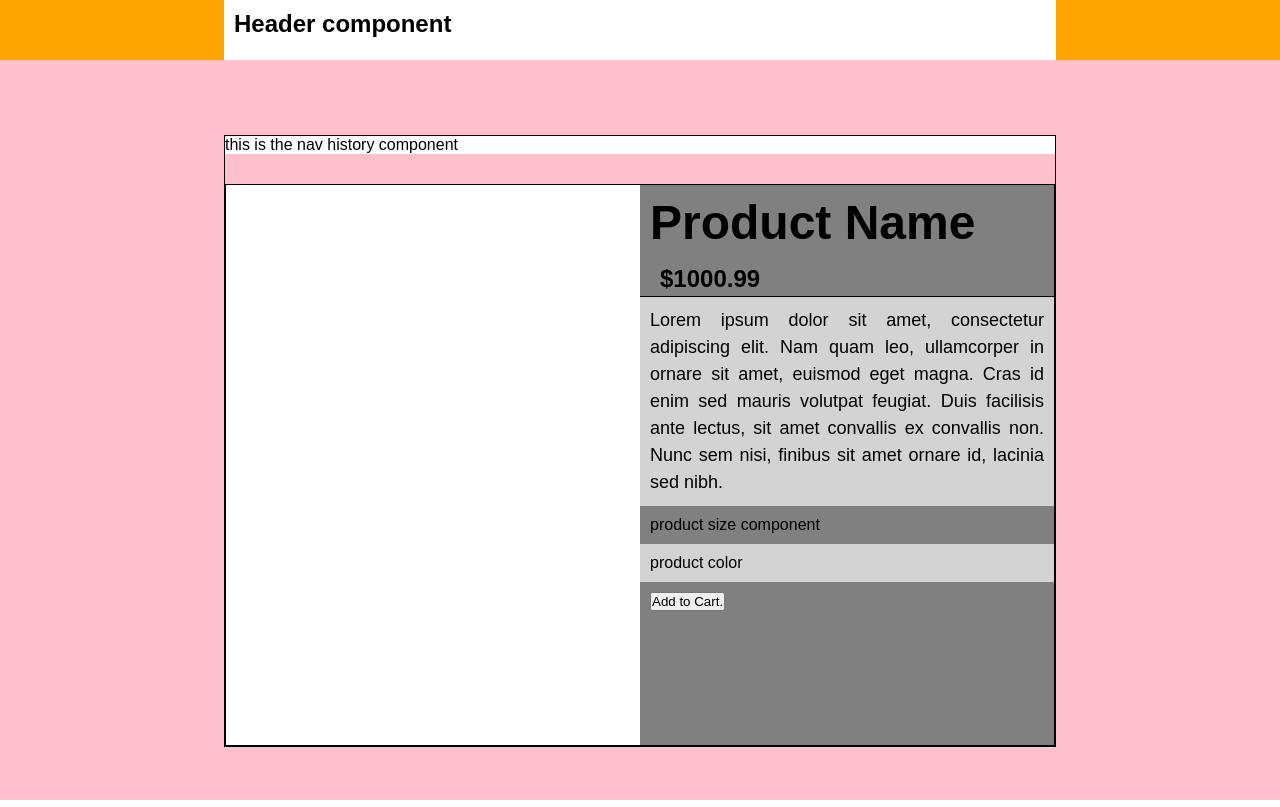
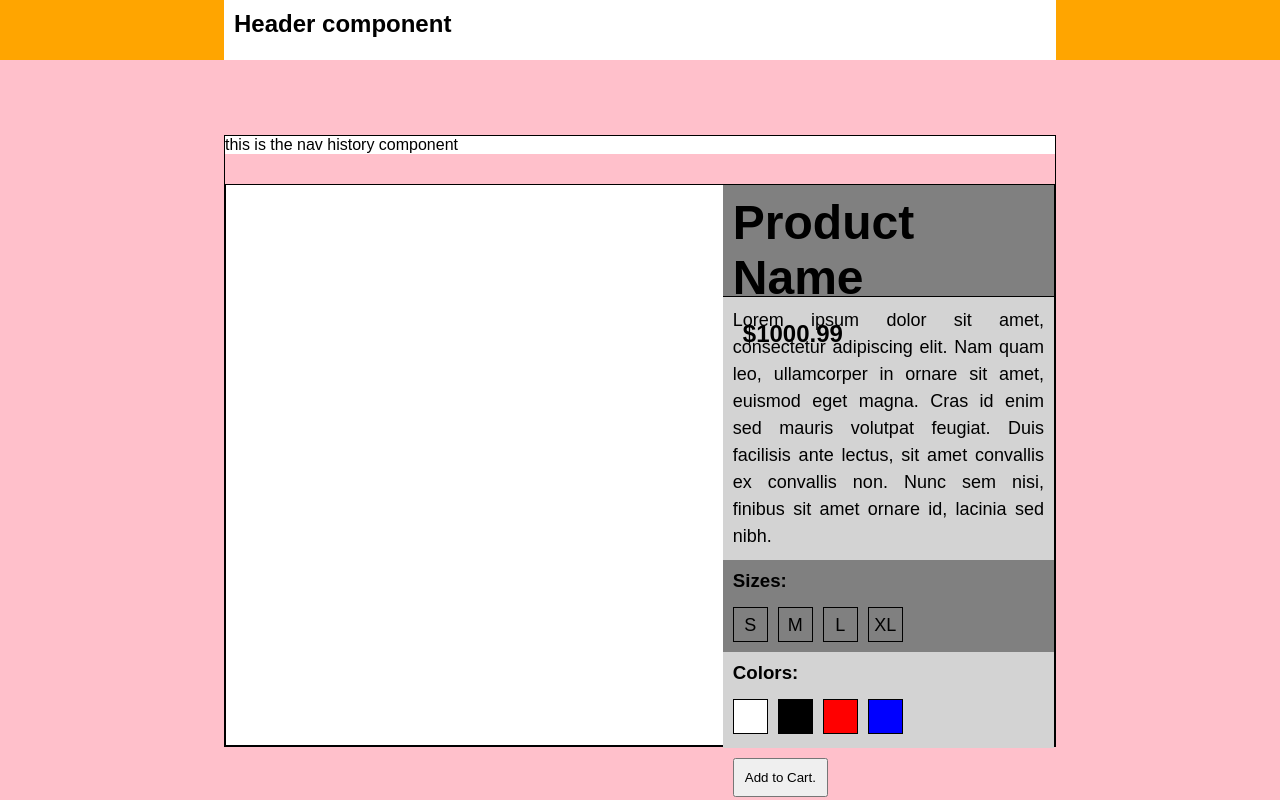
Before and after one commit to papss/Good-threads, a React (Create React App) app: page / in a window 1280 px wide. Built offline with nearby package versions, Linux system fonts and the light colour scheme.

Commit message:
components

```diff
--- a/src/components/ProductPage.js
+++ b/src/components/ProductPage.js
@@ -5,10 +5,10 @@ class ProductPage extends Component {
   render() {
     return (
       <div className="product-page-container">
-        <div className="product-section img">
+        <div className="product-section img-section">
           {/* image prop goes here */}
         </div>
-        <div className="product-section details">
+        <div className="product-section detail-section">
           <div className="product-header">
             <h2> Product Name </h2>
             <h3> $1000.99 </h3>
@@ -23,12 +23,22 @@ class ProductPage extends Component {
               </p>
             </div>
             <div className="product-info size">
-                {/* size component goes here */}
-                product size component
+              <h3 className="options-header"> Sizes: </h3>
+              <div className="product-options">
+                <div className="options-box"> S </div>
+                <div className="options-box"> M </div>
+                <div className="options-box"> L </div>
+                <div className="options-box"> XL </div>
+              </div>
             </div>
             <div className="product-info color">
-                {/* color component goes here */}
-                product color
+              <h3 className="options-header"> Colors: </h3>
+              <div className="product-options">
+                <div className="options-box white"> { /* white */ } </div>
+                <div className="options-box black"> { /* black */ } </div>
+                <div className="options-box red"> { /* red */ } </div>
+                <div className="options-box blue"> { /* blue */ } </div>
+              </div>
             </div>
             <div className="product-info checkout">
               <button className="btn product-btn"> Add to Cart. </button>
--- a/src/components/stylesheets/App.css
+++ b/src/components/stylesheets/App.css
@@ -48,15 +48,17 @@
 }
 
 .product-section {
-  width: 50%;
+  /* width: 50%; */
   height: 70vh;
 }
 
-.img {
+.img-section {
+  width: 60%;
   background: white;
 }
 
-.details {
+.detail-section {
+  width: 40%;
   background: grey;
 }
 
@@ -103,3 +105,43 @@
 
   background: lightgrey;
 }
+
+
+/* product options */
+.product-options {
+  margin-top: 15px;
+}
+
+.options-box {
+  display: inline-block;
+  margin-right: 10px;
+  height: 35px;
+  width: 35px;
+
+  font-size: 18px;
+  text-align: center;
+  line-height: 1.9;
+  border: 1px solid black;
+}
+
+/* product button: */
+.product-btn {
+  padding: 10px;
+}
+
+/* option-box colors: */
+.white {
+  background: white;
+}
+
+.black {
+  background: black;
+}
+
+.red {
+  background: red;
+}
+
+.blue {
+  background: blue;
+}
```
